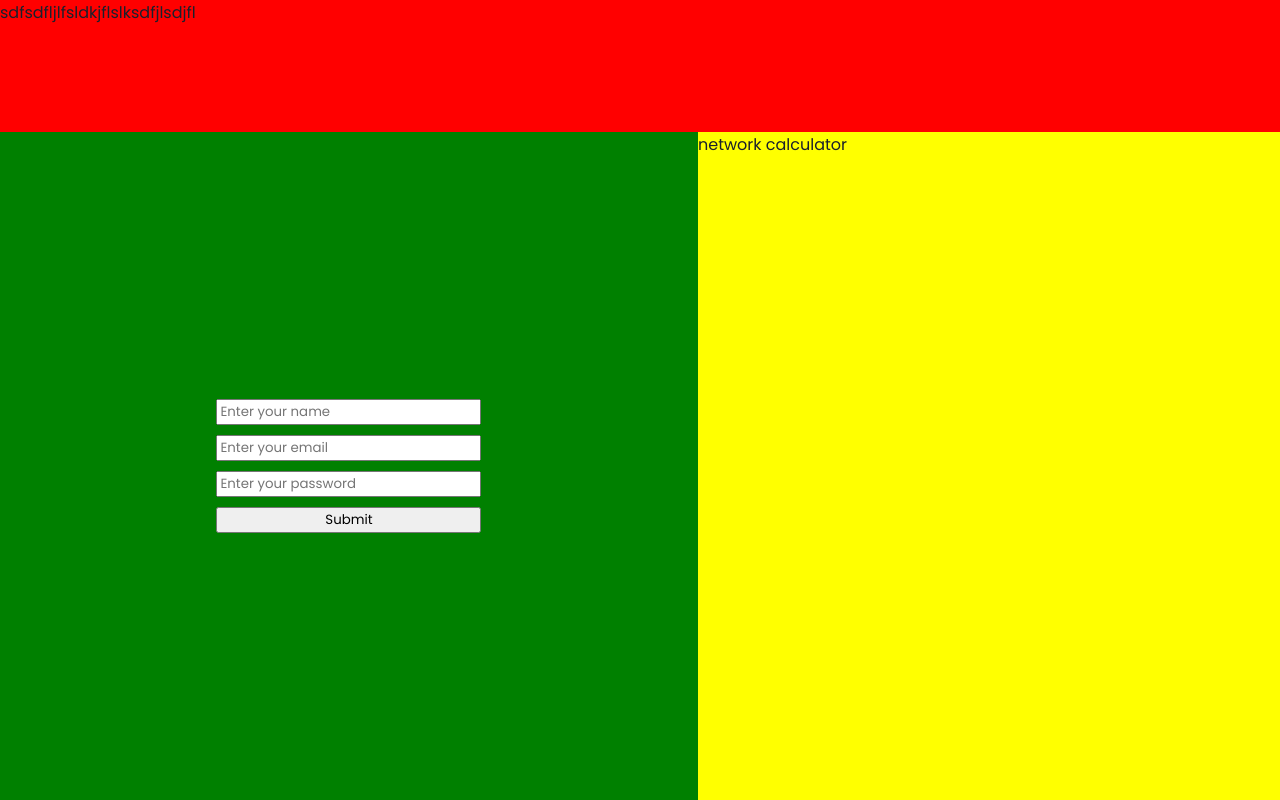
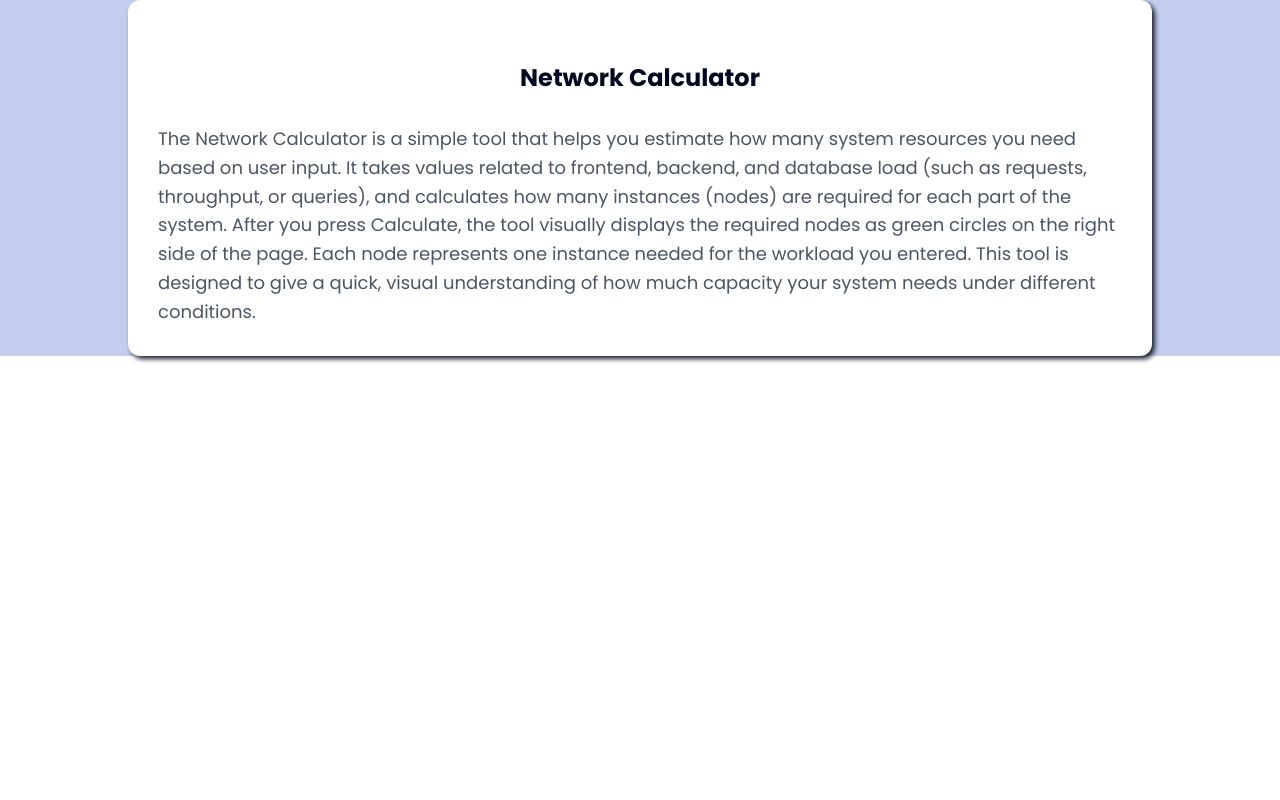
Before and after one commit to Black-Hawks-Codeworks/network-calculator, a React (Vite) app: page / in a window 1280 px wide. Built offline with nearby package versions, Linux system fonts and the light colour scheme.

Commit message:
Add network calculator description box and basic layout styles

```diff
--- a/src/modules/home/page.jsx
+++ b/src/modules/home/page.jsx
@@ -2,23 +2,18 @@ import styles from './page.module.css';
 
 export default function HomePage() {
   return (
-    <div className={styles.container}>
-      <footer className={styles.paragraph}>
-        <p>sdfsdfljlfsldkjflslksdfjlsdjfl</p>
-      </footer>
-      <section className={styles.content}>
-        <nav className={styles.form}>
-          <form>
-            <input type='text' placeholder='Enter your name' />
-            <input type='email' placeholder='Enter your email' />
-            <input type='password' placeholder='Enter your password' />
-            <button type='submit'>Submit</button>
-          </form>
-        </nav>
-        <div className={styles.networkCalculator}>
-          <div>network calculator</div>
-        </div>
+    <main className={styles.page}>
+      <section className={styles.descriptionBox}>
+        <h1 className={styles.title}>Network Calculator</h1>
+        <p className={styles.text}>
+          The Network Calculator is a simple tool that helps you estimate how many system resources you need based on
+          user input. It takes values related to frontend, backend, and database load (such as requests, throughput, or
+          queries), and calculates how many instances (nodes) are required for each part of the system. After you press
+          Calculate, the tool visually displays the required nodes as green circles on the right side of the page. Each
+          node represents one instance needed for the workload you entered. This tool is designed to give a quick,
+          visual understanding of how much capacity your system needs under different conditions.
+        </p>
       </section>
-    </div>
+    </main>
   );
 }
--- a/src/modules/home/page.module.css
+++ b/src/modules/home/page.module.css
@@ -1,43 +1,28 @@
-.container {
-  /* display: flex;
-  flex-direction: column;
+.page {
+  display: flex;
+  background-color: hsl(224, 58%, 85%);
+  font-family:'Times New Roman', Times, serif;
   justify-content: center;
-  align-items: center; */
-  height: 100vh;
-  width: 100vw;
-  background-color: #f0f0f0;
-  display: flex;
-  flex-direction: column;
 }
 
-.paragraph {
-  background-color: red;
-  flex-grow: 0.2;
+.descriptionBox {
+  background-color: hsl(0, 0%, 100%);
+  padding: 30px;
+  border-radius: 12px;
+  max-width: 80vw; /*vw → ποσοστό του πλάτους της οθόνης*/
+  box-shadow: 3px 3px 5px;
 }
 
-.content {
-  background-color: blue;
-  flex-grow: 1;
-  flex-direction: row;
-  display: flex;
+.title {
+  text-align: center;
+  color: hsl(226, 100%, 6%);
+  padding: 10px 10px;
+  margin-bottom: 20px;
 }
 
-.form {
-  background-color: green;
-  flex-grow: 0.5;
-  display: flex;
-  justify-content: center;
-  align-items: center;
+.text {
+  margin: 0;
+  font-size: 18px;
+  line-height: 1.6;
+  color: hsl(215, 14%, 34%);
 }
-
-.form form {
-  display: flex;
-  flex-direction: column;
-  gap: 10px;
-  max-width: 400px;
-}
-
-.networkCalculator {
-  background-color: yellow;
-  flex-grow: 0.5;
-}
```
